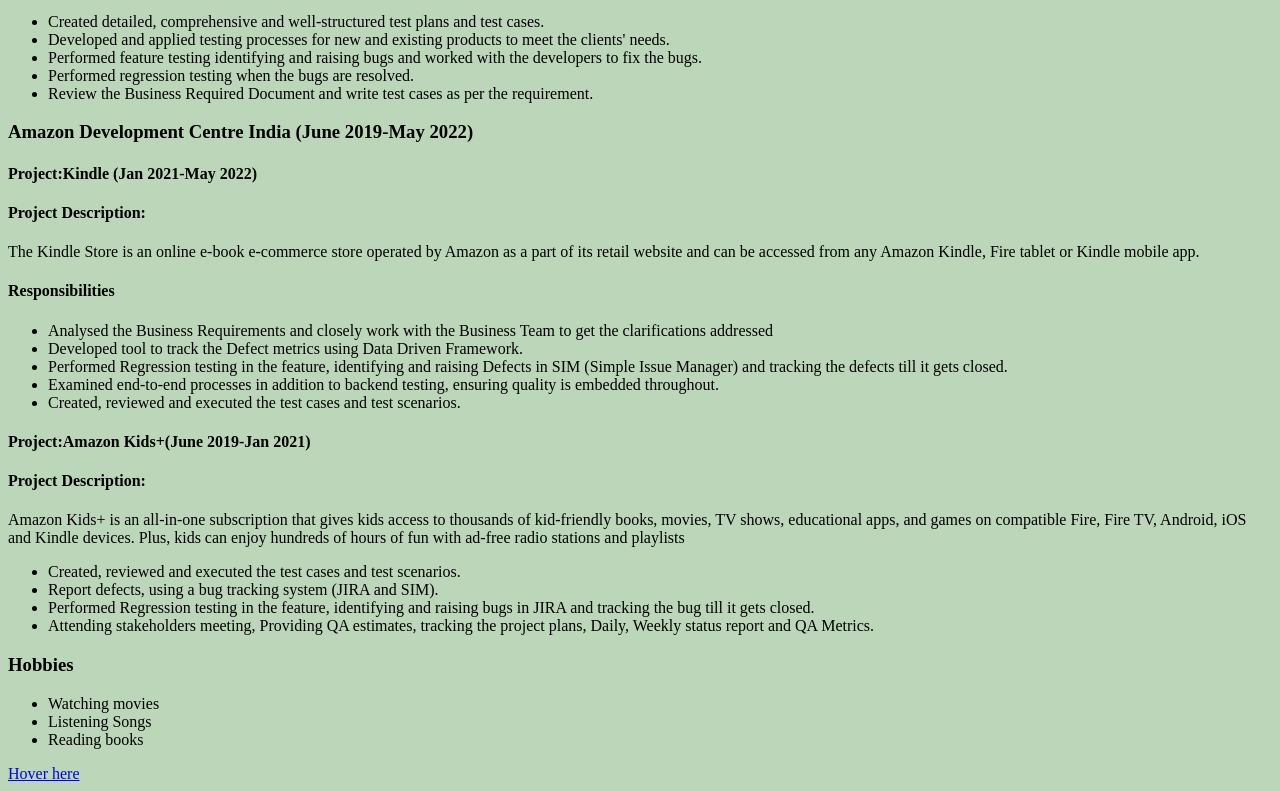
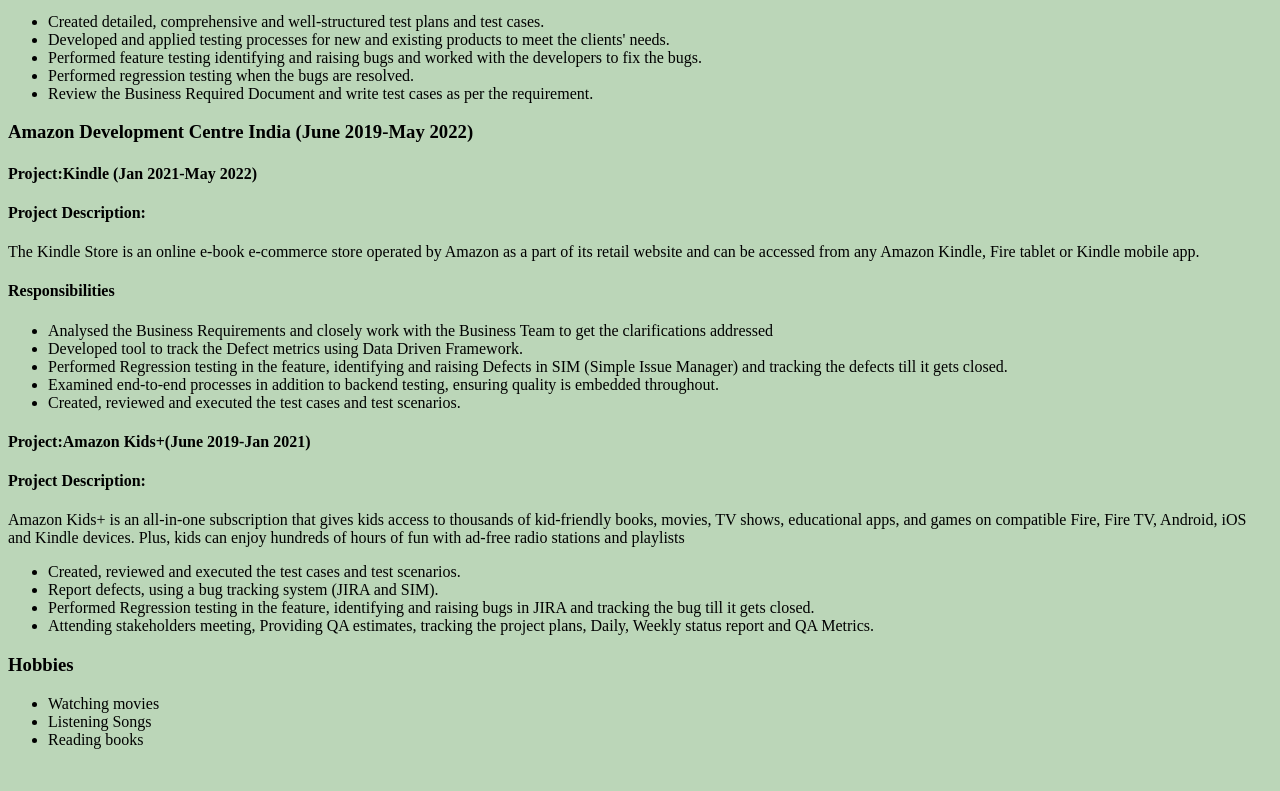
Before and after one commit to ramprk556905/CV, a plain HTML site: page index.html in a window 1280 px wide. Shown: the part 917-1708 px from the top of the page. After the commit the page ends 1682 px from the top, so only its background shows below. Drawn offline with Linux system fonts and the light colour scheme.

Commit message:
Removed hover text

```diff
--- a/index.html
+++ b/index.html
@@ -61,6 +61,5 @@
   <li>Listening Songs</li>
   <li>Reading books</li>
 </ul>
-<a href="#">Hover here</a>
   </body>
 </html>
```
